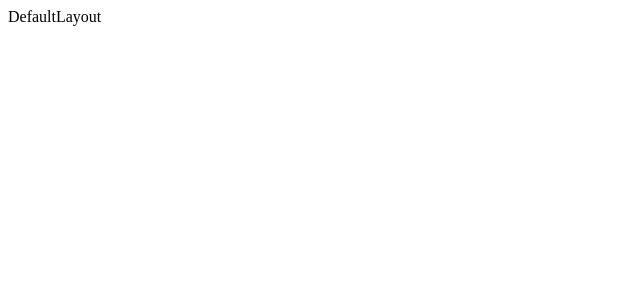
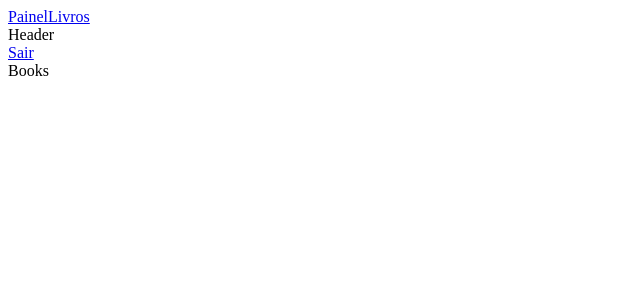
Before and after one commit to csarfau/BookNest, a React (Vite) app in the folder frontend/: page /books in a window 1280 px wide. Shown: the top 300 px of the page, without its empty margins (0-640 px from the left). Built offline with nearby package versions, Linux system fonts and the light colour scheme; sample sign-in values are in the browser's storage.

Commit message:
feature: Basic of the defaultLayout

```diff
--- a/frontend/src/components/DefaultLayout.tsx
+++ b/frontend/src/components/DefaultLayout.tsx
@@ -1,7 +1,37 @@
+import { Link, Navigate, Outlet } from "react-router-dom";
+import { useUser } from "../contexts/UserContext";
+
 export default function DefaultLayout() {
+  const { user, token } = useUser();
+
+  if(!token) {
+    return <Navigate to="/login" />
+  }
+
+  const onLogout = (e: React.MouseEvent<HTMLAnchorElement>) => {
+    e.preventDefault();
+  }
+
   return (
-    <div>
-      DefaultLayout
+    <div id="defaultLayout">
+      <aside>
+        <Link to="/dashboard">Painel</Link>
+        <Link to="/books">Livros</Link>
+      </aside>
+      <div className="content">
+        <header>
+          <div>
+            Header
+          </div>
+          <div>
+            {user?.name}
+            <a href="#" onClick={onLogout} className="btn-logout">Sair</a>
+          </div>
+        </header>
+        <main>
+          <Outlet />
+        </main>
+      </div>
     </div>
   );
 }
```
